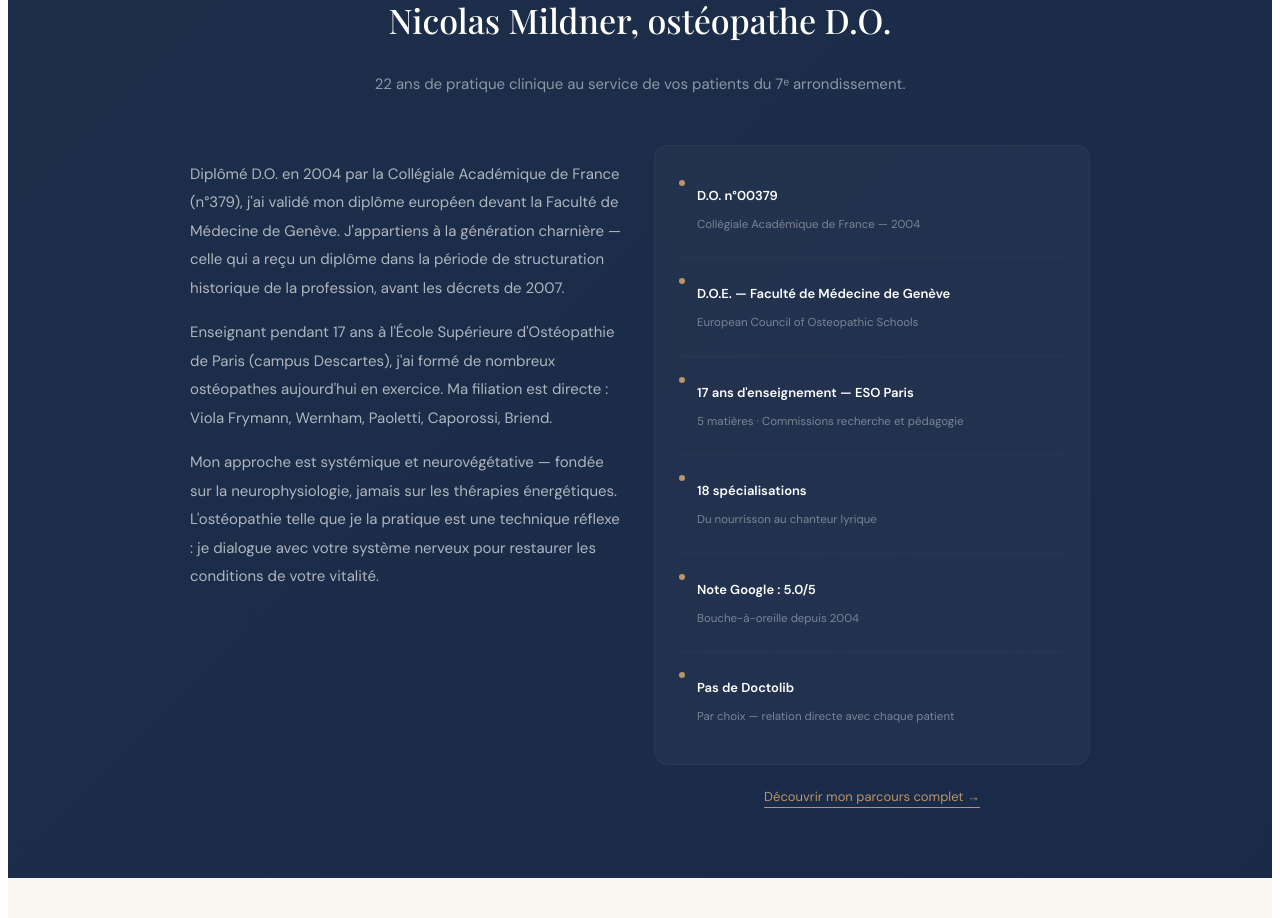
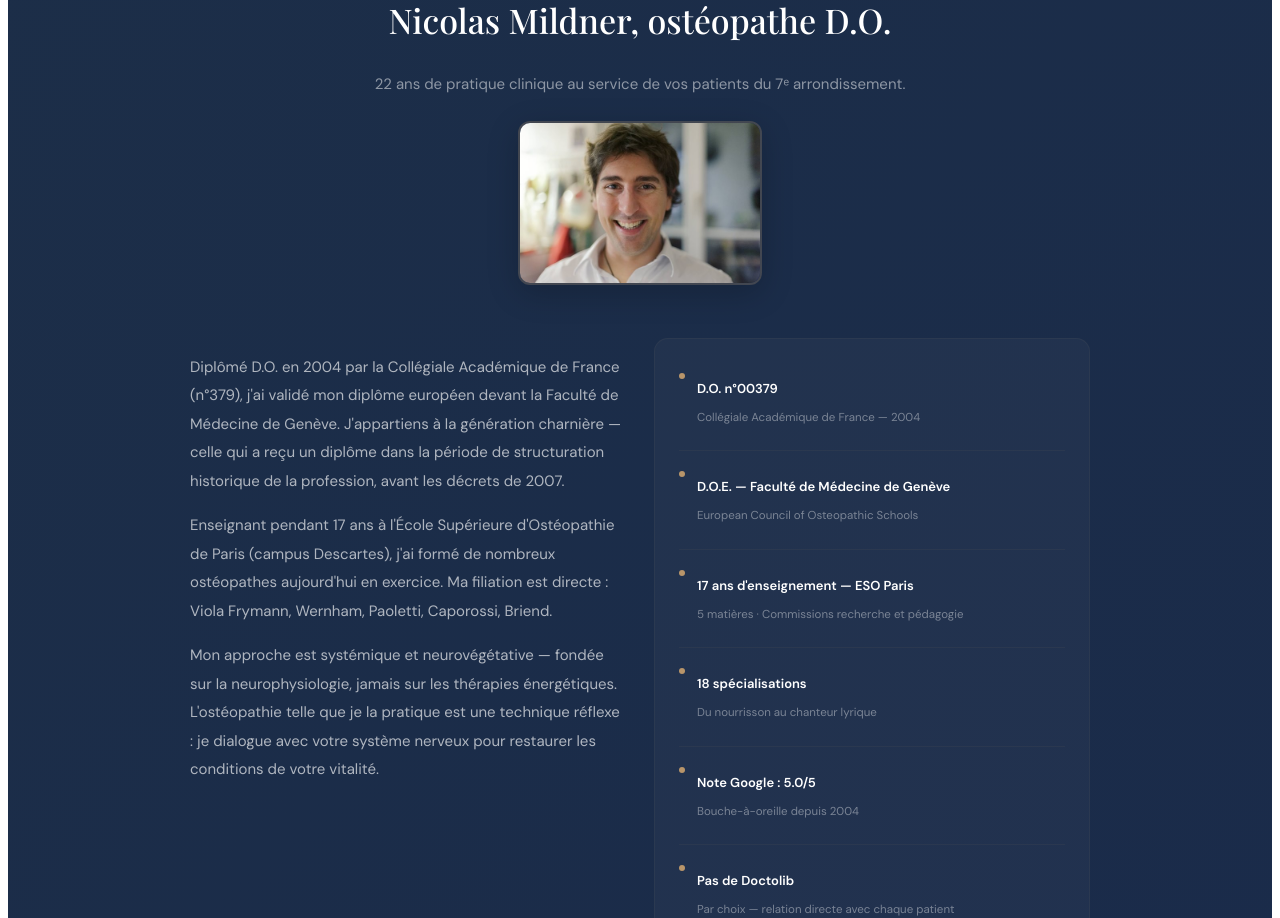
Before and after one commit to Nicolas1111M/site-osteopathe, a React (Vite) app: page /osteopathe-paris-7 in a window 1280 px wide. Shown: the part 2460-3378 px from the top of the page. Built offline with nearby package versions, Linux system fonts and the light colour scheme; a web font is replaced by a local one.

Commit message:
Add files via upload

```diff
--- a/src/Blog.jsx
+++ b/src/Blog.jsx
@@ -100,7 +100,10 @@ export default function Blog({ onBack, initialPost }) {
 
           <p style={{ fontSize: 11, letterSpacing: 3, textTransform: "uppercase", color: C.gold, marginBottom: 12 }}>{post.tag} · {post.readTime}</p>
           <h1 style={{ fontFamily: F.h, fontSize: 36, color: C.navy, lineHeight: 1.3, marginBottom: 16 }}>{post.title}</h1>
-          <p style={{ fontSize: 13, color: C.muted, marginBottom: 32 }}>Publié le {new Date(post.date).toLocaleDateString("fr-FR", { day: "numeric", month: "long", year: "numeric" })} · Nicolas Mildner, Ostéopathe D.O.</p>
+          <div style={{ display: "flex", alignItems: "center", gap: 12, marginBottom: 32 }}>
+            <img src="/img/nicolas-mildner-osteopathe.jpg" alt="Nicolas Mildner" width="36" height="36" style={{ width: 36, height: 36, borderRadius: "50%", objectFit: "cover", border: "1.5px solid rgba(184,149,106,0.25)" }}/>
+            <p style={{ fontSize: 13, color: C.muted }}>Publié le {new Date(post.date).toLocaleDateString("fr-FR", { day: "numeric", month: "long", year: "numeric" })} · Nicolas Mildner, Ostéopathe D.O.</p>
+          </div>
 
           {loading && <p style={{ color: C.muted, fontSize: 14 }}>Chargement…</p>}
 
@@ -178,11 +181,10 @@ export default function Blog({ onBack, initialPost }) {
             borderRadius: 12, display: "flex", gap: 20, alignItems: "center",
             border: "1px solid rgba(184,149,106,0.08)",
           }}>
-            <div style={{
-              width: 56, height: 56, borderRadius: "50%", background: C.navy,
-              display: "flex", alignItems: "center", justifyContent: "center",
-              fontSize: 22, color: "#fff", fontFamily: F.h, fontWeight: 300, flexShrink: 0,
-            }}>NM</div>
+            <img src="/img/nicolas-mildner-osteopathe.jpg" alt="Nicolas Mildner — Ostéopathe D.O. Paris 7ᵉ" width="56" height="56" style={{
+              width: 56, height: 56, borderRadius: "50%", objectFit: "cover",
+              border: "2px solid rgba(184,149,106,0.3)", flexShrink: 0,
+            }}/>
             <div>
               <p style={{ fontFamily: F.h, fontSize: 16, color: C.navy, fontWeight: 500 }}>Nicolas Mildner</p>
               <p style={{ fontSize: 11, color: C.gold, letterSpacing: 1.5, textTransform: "uppercase", marginTop: 2 }}>Ostéopathe D.O. · D.O.E. · D.O.F. — Paris 7ᵉ</p>
--- a/src/LocalSpecPage.jsx
+++ b/src/LocalSpecPage.jsx
@@ -174,7 +174,7 @@ export default function LocalSpecPage() {
       {/* ═══ PRATICIEN ENCART ═══ */}
       <section style={{background:C.navy,padding:mob?"36px 16px":"56px 24px"}}>
         <div style={{maxWidth:800,margin:"0 auto",display:"grid",gridTemplateColumns:mob?"1fr":"auto 1fr",gap:24,alignItems:"center"}}>
-          <div style={{width:72,height:72,borderRadius:"50%",background:"rgba(184,149,106,0.15)",display:"flex",alignItems:"center",justifyContent:"center",fontSize:28,color:"#fff",fontFamily:F.h,fontWeight:300,flexShrink:0,margin:mob?"0 auto":"0"}}>NM</div>
+          <img src="/img/nicolas-mildner-osteopathe.jpg" alt="Nicolas Mildner — Ostéopathe D.O. Paris 7ᵉ" width="72" height="72" style={{width:72,height:72,borderRadius:"50%",objectFit:"cover",border:"2px solid rgba(184,149,106,0.3)",flexShrink:0,margin:mob?"0 auto":"0"}}/>
           <div style={{textAlign:mob?"center":"left"}}>
             <p style={{fontFamily:F.h,fontSize:18,color:"#fff",fontWeight:500}}>Nicolas Mildner</p>
             <p style={{fontSize:11,color:C.gold,letterSpacing:1.5,textTransform:"uppercase",marginTop:2}}>Ostéopathe D.O. · D.O.E. · D.O.F. — Paris 7ᵉ</p>
--- a/src/OsteopatheParis7.jsx
+++ b/src/OsteopatheParis7.jsx
@@ -207,6 +207,9 @@ export default function OsteopatheParis7() {
             <p style={{color:"rgba(255,255,255,0.5)",marginTop:14,fontSize:mob?13:15,maxWidth:580,margin:"14px auto 0",lineHeight:1.75}}>
               22 ans de pratique clinique au service de vos patients du 7ᵉ arrondissement.
             </p>
+            <div style={{marginTop:24}}>
+              <img src="/img/nicolas-mildner-osteopathe.jpg" alt="Nicolas Mildner — Ostéopathe D.O. au cabinet de Paris 7ᵉ" width={mob?180:240} height={mob?120:160} style={{borderRadius:12,objectFit:"cover",border:"2px solid rgba(184,149,106,0.25)",boxShadow:"0 8px 32px rgba(0,0,0,0.2)"}}/>
+            </div>
           </div>
           <div style={{display:"grid",gridTemplateColumns:mob?"1fr":"1fr 1fr",gap:28}}>
             <div>
```
